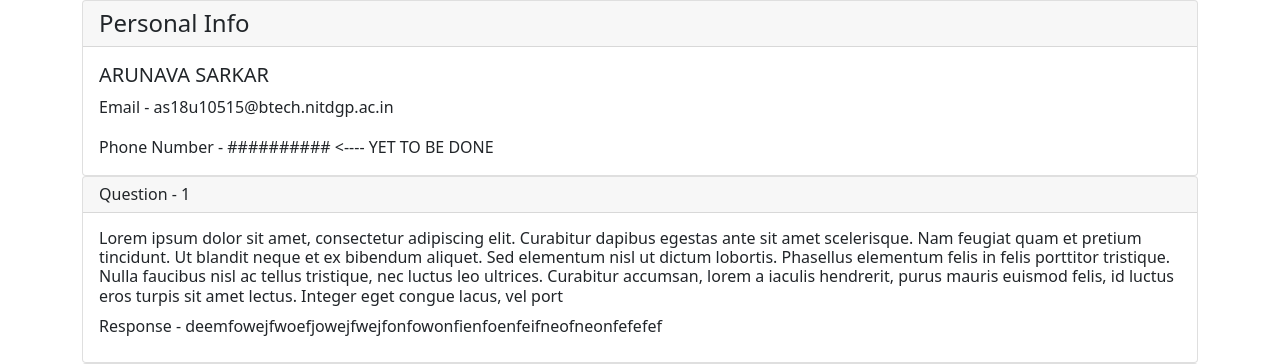
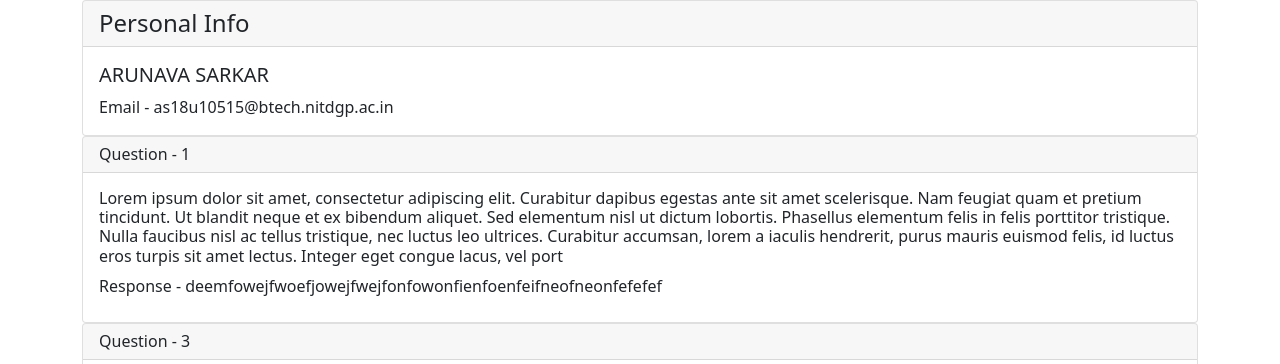
Before and after one commit to SAE-INDIA-NIT-Durgapur/auditions2k22, a Django app: page /administrator/response_detail/17 in a window 1280 px wide. Shown: the part 56-420 px from the top of the page. Run offline with Django 3.2, Linux system fonts and the light colour scheme; data comes from the database, SQL or seed files in the repository; data that the repository does not hold is empty.

Commit message:
administrator

```diff
--- a/auditions/administrator/templates/administrator/detail.html
+++ b/auditions/administrator/templates/administrator/detail.html
@@ -9,7 +9,6 @@
     <div class="card-body">
       <h5 class="card-title">{{data.profile.user.first_name}} {{data.profile.user.last_name}}</h5>
       <p class="card-text">Email - {{data.profile.user.email}}</p>
-      <p class="card-text">Phone Number - ########## <---- YET TO BE DONE</p>
 
     </div>
   </div>
```
